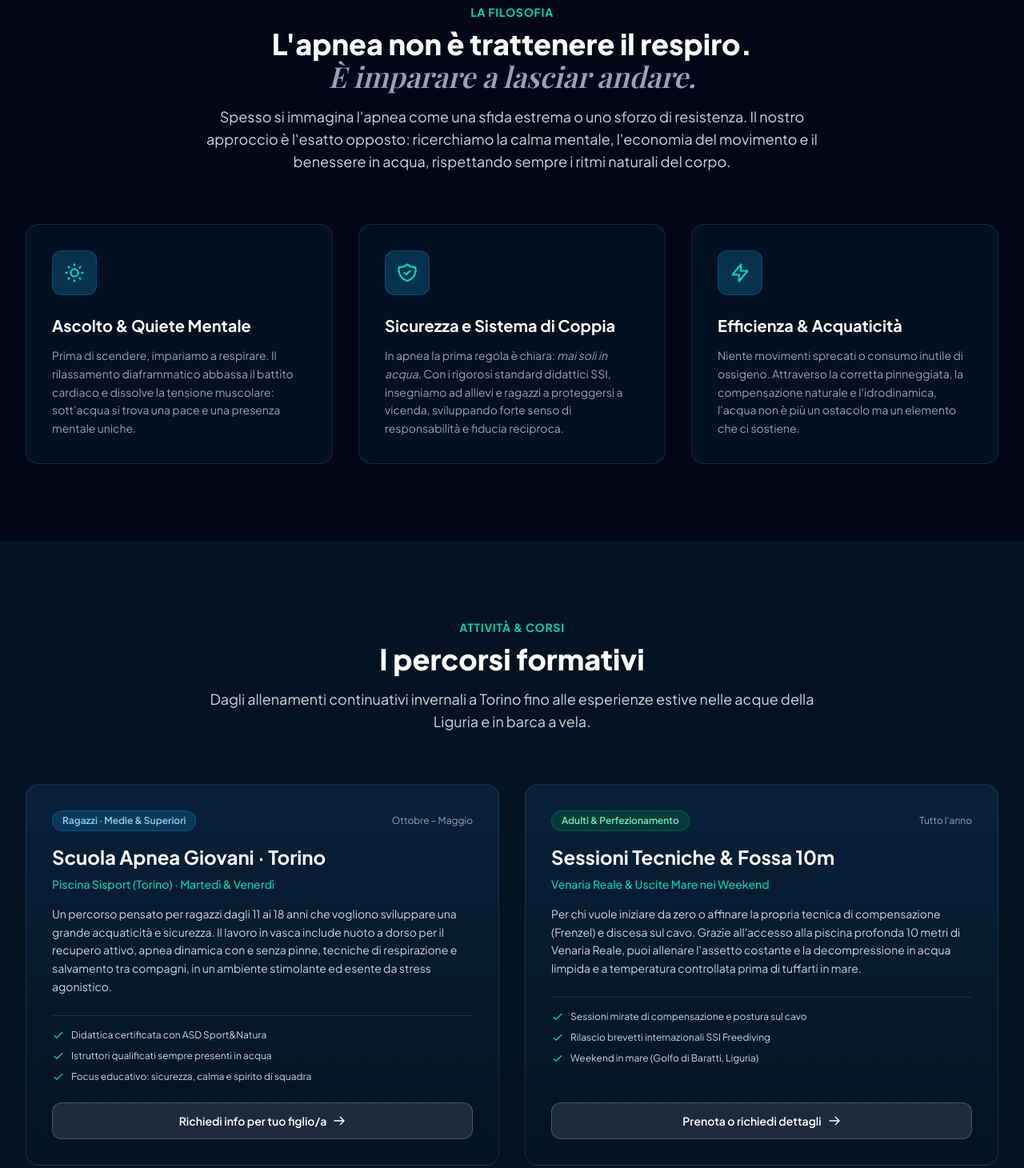
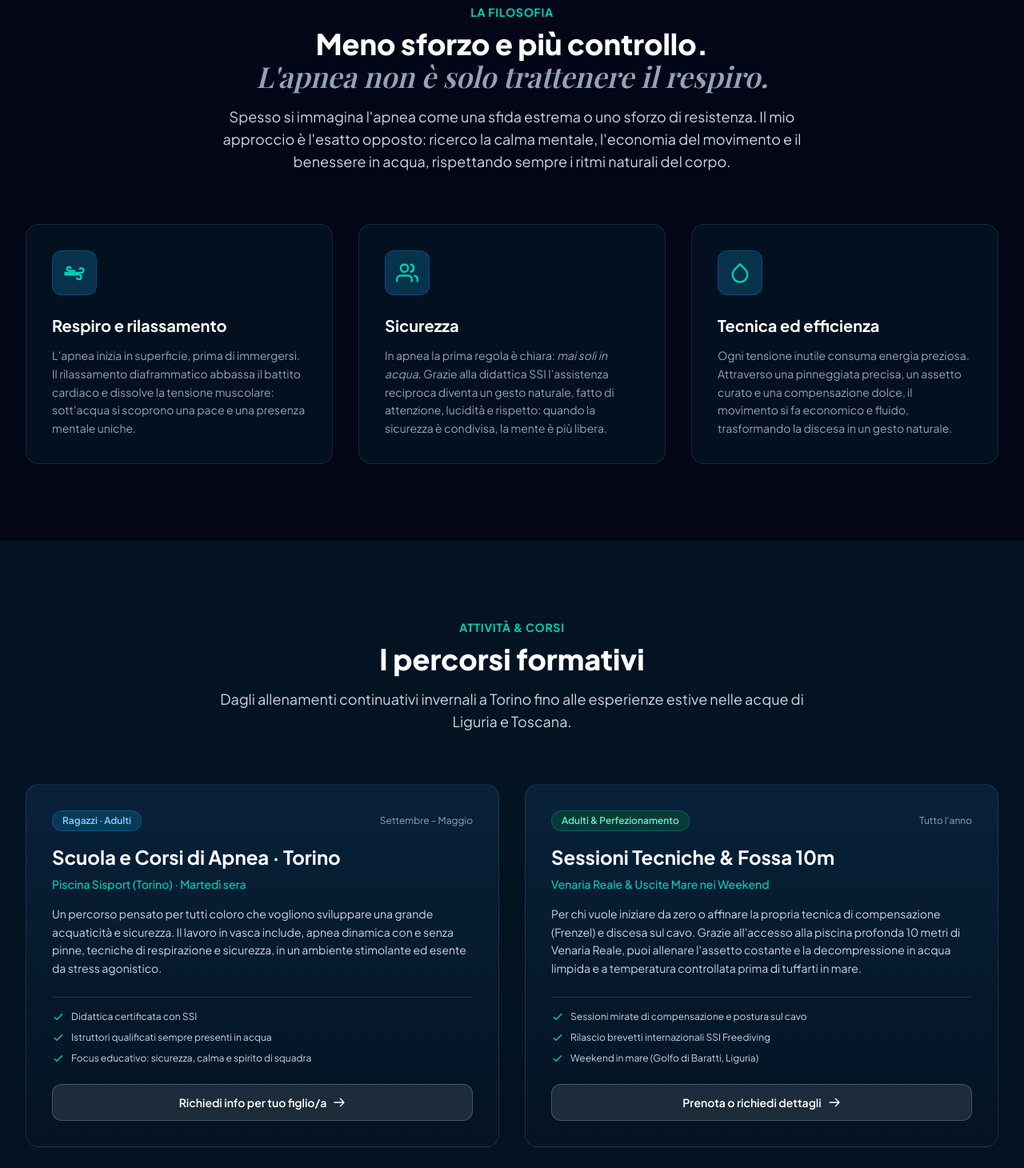
Before and after one commit to lorenzorasoli06/lorenzorasoli06.github.io, a plain HTML site: page index.html in a window 1280 px wide. Shown: the part 1394-2854 px from the top of the page at 80% size. Drawn offline with nearby package versions, Linux system fonts and the light colour scheme; a web font is replaced by a local one.

Commit message:
Index.html

```diff
--- a/index.html
+++ b/index.html
@@ -222,32 +222,38 @@
 
             <!-- Stats Bar / I Miei Numeri (Integrata, Senza Box Contornata) -->
             <div class="mt-16 pt-8 border-t border-white/10 w-full max-w-5xl mx-auto">
-                <div class="grid grid-cols-2 md:grid-cols-4 divide-y md:divide-y-0 md:divide-x divide-white/15 text-left py-2">
+                <div
+                    class="grid grid-cols-2 md:grid-cols-4 divide-y md:divide-y-0 md:divide-x divide-white/15 text-left py-2">
                     <div class="py-3 px-3 sm:px-6">
                         <div class="flex items-baseline">
                             <span class="text-3xl sm:text-4xl font-extrabold text-white tracking-tight">35</span>
                             <span class="text-xl text-accent font-bold ml-1">m</span>
                         </div>
-                        <p class="text-xs sm:text-sm text-slate-400 mt-1.5 font-medium leading-snug">profondità personale</p>
+                        <p class="text-xs sm:text-sm text-slate-400 mt-1.5 font-medium leading-snug">profondità
+                            personale</p>
                     </div>
                     <div class="py-3 px-3 sm:px-6">
                         <div class="flex items-baseline">
                             <span class="text-3xl sm:text-4xl font-extrabold text-white tracking-tight">5'05</span>
                             <span class="text-xl text-accent font-bold ml-0.5">"</span>
                         </div>
-                        <p class="text-xs sm:text-sm text-slate-400 mt-1.5 font-medium leading-snug">apnea statica personale</p>
+                        <p class="text-xs sm:text-sm text-slate-400 mt-1.5 font-medium leading-snug">apnea statica
+                            personale</p>
                     </div>
                     <div class="py-3 px-3 sm:px-6">
                         <div class="flex items-baseline">
-                            <span class="text-2xl sm:text-3xl font-extrabold text-white tracking-tight whitespace-nowrap">Istruttore</span>
+                            <span
+                                class="text-2xl sm:text-3xl font-extrabold text-white tracking-tight whitespace-nowrap">Istruttore</span>
                         </div>
-                        <p class="text-xs sm:text-sm text-slate-400 mt-1.5 font-medium leading-snug">da luglio 2025 · Freediver dal 2019</p>
+                        <p class="text-xs sm:text-sm text-slate-400 mt-1.5 font-medium leading-snug">da luglio 2025 ·
+                            Freediver dal 2019</p>
                     </div>
                     <div class="py-3 px-3 sm:px-6">
                         <div class="flex items-baseline">
                             <span class="text-3xl sm:text-4xl font-extrabold text-white tracking-tight">13</span>
                         </div>
-                        <p class="text-xs sm:text-sm text-slate-400 mt-1.5 font-medium leading-snug">certificazioni e brevetti personali</p>
+                        <p class="text-xs sm:text-sm text-slate-400 mt-1.5 font-medium leading-snug">certificazioni e
+                            brevetti personali</p>
                     </div>
                 </div>
             </div>
@@ -257,8 +263,8 @@
     <!-- LOGHI PARTNER / NETWORK -->
     <section class="py-12 bg-abyss/60 border-y border-white/10">
         <div class="max-w-7xl mx-auto px-4 sm:px-6 lg:px-8">
-            <p class="text-center text-xs uppercase tracking-widest text-slate-400 mb-8 font-semibold">Didattica
-                certificata & collaborazioni ufficiali</p>
+            <p class="text-center text-xs uppercase tracking-widest text-slate-400 mb-8 font-semibold">Didattica &
+                collaborazioni</p>
             <div class="grid grid-cols-1 sm:grid-cols-3 gap-6 max-w-4xl mx-auto items-center">
                 <!-- Logo SSI Freediving -->
                 <div
@@ -288,12 +294,12 @@
             <div class="text-center max-w-3xl mx-auto mb-16">
                 <span class="text-accent text-sm font-bold uppercase tracking-wider">La Filosofia</span>
                 <h2 class="text-3xl sm:text-4xl font-extrabold text-white mt-2">
-                    L'apnea non è trattenere il respiro.<br>
-                    <span class="text-slate-400 font-serif italic">È imparare a lasciar andare.</span>
+                    Meno sforzo e più controllo.<br>
+                    <span class="text-slate-400 font-serif italic">L'apnea non è solo trattenere il respiro.</span>
                 </h2>
                 <p class="mt-4 text-slate-300 text-base sm:text-lg leading-relaxed">
-                    Spesso si immagina l'apnea come una sfida estrema o uno sforzo di resistenza. Il nostro approccio è
-                    l'esatto opposto: ricerchiamo la calma mentale, l'economia del movimento e il benessere in acqua,
+                    Spesso si immagina l'apnea come una sfida estrema o uno sforzo di resistenza. Il mio approccio è
+                    l'esatto opposto: ricerco la calma mentale, l'economia del movimento e il benessere in acqua,
                     rispettando sempre i ritmi naturali del corpo.
                 </p>
             </div>
@@ -307,14 +313,16 @@
                         class="w-14 h-14 rounded-xl bg-ocean-900/60 border border-ocean-700/50 flex items-center justify-center text-accent mb-6 group-hover:scale-110 transition-transform">
                         <svg class="w-7 h-7" fill="none" stroke="currentColor" viewBox="0 0 24 24">
                             <path stroke-linecap="round" stroke-linejoin="round" stroke-width="2"
-                                d="M12 3v1m0 16v1m9-9h-1M4 12H3m15.364 6.364l-.707-.707M6.343 6.343l-.707-.707m12.728 0l-.707.707M6.343 17.657l-.707.707M16 12a4 4 0 11-8 0 4 4 0 018 0z">
+                                d="M17.7 7.7A2.5 2.5 0 1 1 19 12H2M14.7 17.7A2.5 2.5 0 1 0 17 14H2M8 7a2 2 0 1 0-1.8 2.8H12">
                             </path>
                         </svg>
                     </div>
-                    <h3 class="text-xl font-bold text-white mb-3">Ascolto & Quiete Mentale</h3>
+                    <h3 class="text-xl font-bold text-white mb-3">Respiro e rilassamento</h3>
                     <p class="text-slate-400 text-sm leading-relaxed">
-                        Prima di scendere, impariamo a respirare. Il rilassamento diaframmatico abbassa il battito
-                        cardiaco e dissolve la tensione muscolare: sott'acqua si trova una pace e una presenza mentale
+                        L’apnea inizia in superficie, prima di immergersi. Il rilassamento diaframmatico abbassa il
+                        battito
+                        cardiaco e dissolve la tensione muscolare: sott'acqua si scoprono una pace e una presenza
+                        mentale
                         uniche.
                     </p>
                 </div>
@@ -326,15 +334,24 @@
                         class="w-14 h-14 rounded-xl bg-ocean-900/60 border border-ocean-700/50 flex items-center justify-center text-accent mb-6 group-hover:scale-110 transition-transform">
                         <svg class="w-7 h-7" fill="none" stroke="currentColor" viewBox="0 0 24 24">
                             <path stroke-linecap="round" stroke-linejoin="round" stroke-width="2"
-                                d="M9 12l2 2 4-4m5.618-4.016A11.955 11.955 0 0112 2.944a11.955 11.955 0 01-8.618 3.04A12.02 12.02 0 003 9c0 5.591 3.824 10.29 9 11.622 5.176-1.332 9-6.03 9-11.622 0-1.042-.133-2.052-.382-3.016z">
+                                d="M17 21v-2a4 4 0 0 0-4-4H5a4 4 0 0 0-4 4v2">
+                            </path>
+                            <circle cx="9" cy="7" r="4" stroke-width="2" stroke-linecap="round" stroke-linejoin="round">
+                            </circle>
+                            <path stroke-linecap="round" stroke-linejoin="round" stroke-width="2"
+                                d="M23 21v-2a4 4 0 0 0-3-3.87">
+                            </path>
+                            <path stroke-linecap="round" stroke-linejoin="round" stroke-width="2"
+                                d="M16 3.13a4 4 0 0 1 0 7.75">
                             </path>
                         </svg>
                     </div>
-                    <h3 class="text-xl font-bold text-white mb-3">Sicurezza e Sistema di Coppia</h3>
+                    <h3 class="text-xl font-bold text-white mb-3">Sicurezza</h3>
                     <p class="text-slate-400 text-sm leading-relaxed">
-                        In apnea la prima regola è chiara: <em>mai soli in acqua</em>. Con i rigorosi standard didattici
-                        SSI, insegniamo ad allievi e ragazzi a proteggersi a vicenda, sviluppando forte senso di
-                        responsabilità e fiducia reciproca.
+                        In apnea la prima regola è chiara: <em>mai soli in acqua</em>. Grazie alla didattica SSI
+                        l’assistenza reciproca
+                        diventa un gesto naturale, fatto di attenzione, lucidità e rispetto: quando la sicurezza è
+                        condivisa, la mente è più libera.
                     </p>
                 </div>
 
@@ -345,14 +362,15 @@
                         class="w-14 h-14 rounded-xl bg-ocean-900/60 border border-ocean-700/50 flex items-center justify-center text-accent mb-6 group-hover:scale-110 transition-transform">
                         <svg class="w-7 h-7" fill="none" stroke="currentColor" viewBox="0 0 24 24">
                             <path stroke-linecap="round" stroke-linejoin="round" stroke-width="2"
-                                d="M13 10V3L4 14h7v7l9-11h-7z"></path>
+                                d="M12 2.69l5.66 5.66a8 8 0 1 1-11.31 0z">
+                            </path>
                         </svg>
                     </div>
-                    <h3 class="text-xl font-bold text-white mb-3">Efficienza & Acquaticità</h3>
+                    <h3 class="text-xl font-bold text-white mb-3">Tecnica ed efficienza</h3>
                     <p class="text-slate-400 text-sm leading-relaxed">
-                        Niente movimenti sprecati o consumo inutile di ossigeno. Attraverso la corretta pinneggiata, la
-                        compensazione naturale e l'idrodinamica, l'acqua non è più un ostacolo ma un elemento che ci
-                        sostiene.
+                        Ogni tensione inutile consuma energia preziosa. Attraverso una pinneggiata precisa,
+                        un assetto curato e una compensazione dolce, il movimento si fa economico e fluido,
+                        trasformando la discesa in un gesto naturale.
                     </p>
                 </div>
             </div>
@@ -368,8 +386,8 @@
                     I percorsi formativi
                 </h2>
                 <p class="mt-4 text-slate-300 text-base sm:text-lg">
-                    Dagli allenamenti continuativi invernali a Torino fino alle esperienze estive nelle acque della
-                    Liguria e in barca a vela.
+                    Dagli allenamenti continuativi invernali a Torino fino alle esperienze estive nelle acque di
+                    Liguria e Toscana.
                 </p>
             </div>
 
@@ -381,16 +399,16 @@
                         <div class="flex items-center justify-between mb-4">
                             <span
                                 class="px-3 py-1 rounded-full text-xs font-semibold bg-sky-900/60 text-sky-300 border border-sky-600/40">
-                                Ragazzi · Medie & Superiori
+                                Ragazzi · Adulti
                             </span>
-                            <span class="text-xs text-slate-400">Ottobre – Maggio</span>
+                            <span class="text-xs text-slate-400">Settembre – Maggio</span>
                         </div>
-                        <h3 class="text-2xl font-bold text-white mb-2">Scuola Apnea Giovani · Torino</h3>
-                        <p class="text-accent text-sm font-medium mb-4">Piscina Sisport (Torino) · Martedì & Venerdì</p>
+                        <h3 class="text-2xl font-bold text-white mb-2">Scuola e Corsi di Apnea · Torino</h3>
+                        <p class="text-accent text-sm font-medium mb-4">Piscina Sisport (Torino) · Martedì sera</p>
                         <p class="text-slate-300 text-sm leading-relaxed mb-6">
-                            Un percorso pensato per ragazzi dagli 11 ai 18 anni che vogliono sviluppare una grande
-                            acquaticità e sicurezza. Il lavoro in vasca include nuoto a dorso per il recupero attivo,
-                            apnea dinamica con e senza pinne, tecniche di respirazione e salvamento tra compagni, in un
+                            Un percorso pensato per tutti coloro che vogliono sviluppare una grande
+                            acquaticità e sicurezza. Il lavoro in vasca include,
+                            apnea dinamica con e senza pinne, tecniche di respirazione e sicurezza, in un
                             ambiente stimolante ed esente da stress agonistico.
                         </p>
                         <ul class="space-y-2.5 text-xs text-slate-300 border-t border-white/10 pt-4 mb-6">
@@ -400,7 +418,7 @@
                                     <path stroke-linecap="round" stroke-linejoin="round" stroke-width="2"
                                         d="M5 13l4 4L19 7"></path>
                                 </svg>
-                                <span>Didattica certificata con ASD Sport&Natura</span>
+                                <span>Didattica certificata con SSI</span>
                             </li>
                             <li class="flex items-center gap-2">
                                 <svg class="w-4 h-4 text-accent flex-shrink-0" fill="none" stroke="currentColor"
```
